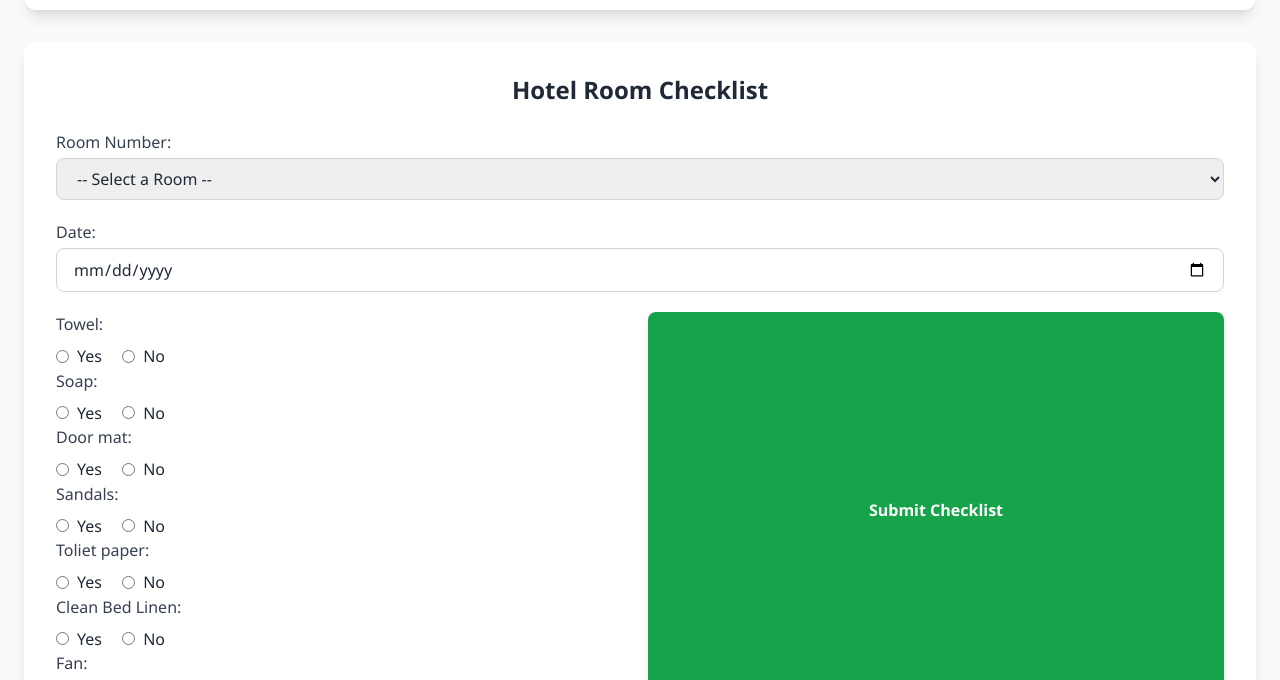
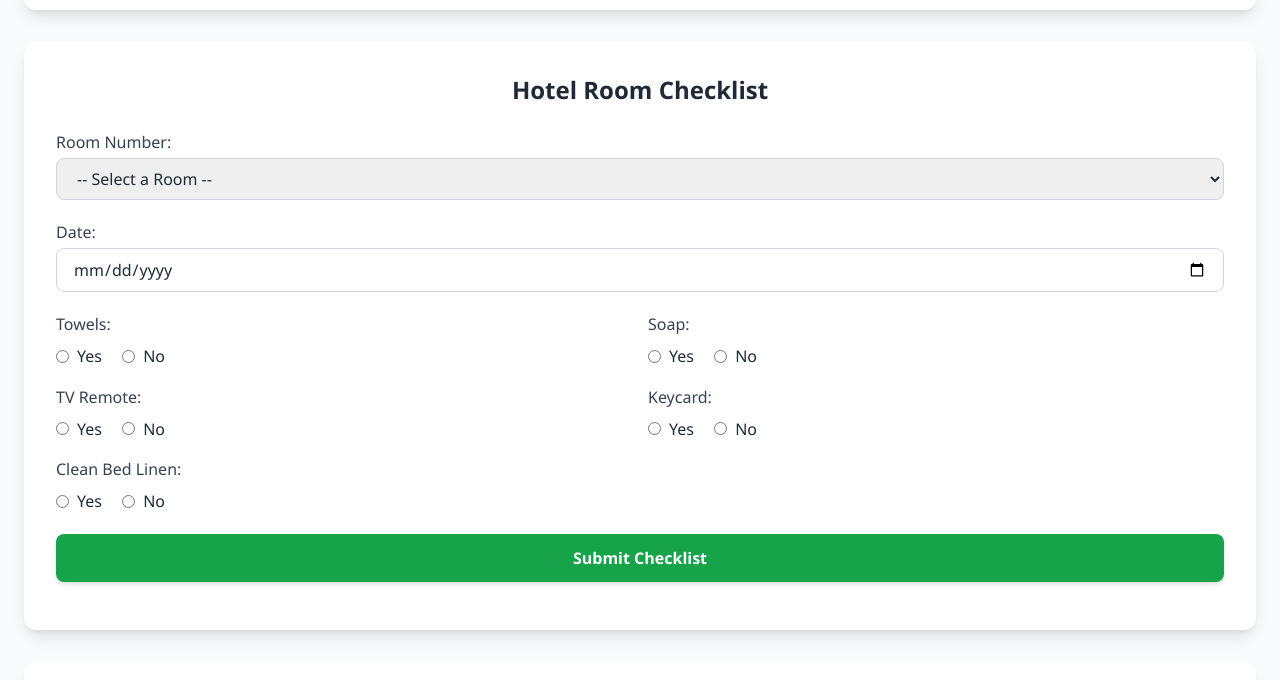
Before and after one commit to nachwerarichard/roomcheckbackend, a website: page home9.html in a window 1280 px wide. Shown: the part 110-790 px from the top of the page. Drawn offline with nearby package versions, Linux system fonts and the light colour scheme; no server answers.

Commit message:
Update home9.html

```diff
--- a/home9.html
+++ b/home9.html
@@ -212,8 +212,7 @@
               </div>
               <div class="grid grid-cols-1 sm:grid-cols-2 gap-4">
                 <div>
-                  <div>
-                <p class="font-medium text-gray-700 mb-2">Towel:</p>
+                  <p class="font-medium text-gray-700 mb-2">Towels:</p>
                   <label class="mr-4 inline-flex items-center"
                     ><input
                       type="radio"
@@ -235,7 +234,6 @@
                     No</label
                   >
                 </div>
-
                 <div>
                   <p class="font-medium text-gray-700 mb-2">Soap:</p>
                   <label class="mr-4 inline-flex items-center"
@@ -259,9 +257,8 @@
                     No</label
                   >
                 </div>
-
                 <div>
-                <p class="font-medium text-gray-700 mb-2">Door mat:</p>
+                  <p class="font-medium text-gray-700 mb-2">TV Remote:</p>
                   <label class="mr-4 inline-flex items-center"
                     ><input
                       type="radio"
@@ -283,9 +280,8 @@
                     No</label
                   >
                 </div>
-
                 <div>
-                <p class="font-medium text-gray-700 mb-2">Sandals:</p>
+                  <p class="font-medium text-gray-700 mb-2">Keycard:</p>
                   <label class="mr-4 inline-flex items-center"
                     ><input
                       type="radio"
@@ -307,59 +303,10 @@
                     No</label
                   >
                 </div>
-
-              <div>
-                <p class="font-medium text-gray-700 mb-2">Toliet paper:</p>
-                <label class="mr-4 inline-flex items-center"
-                  ><input
-                    type="radio"
-                    name="keycard"
-                    value="yes"
-                    required
-                    class="mr-2 text-blue-600 focus:ring-blue-500"
-                  />
-                  Yes</label
-                >
-                <label class="inline-flex items-center"
-                  ><input
-                    type="radio"
-                    name="keycard"
-                    value="no"
-                    required
-                    class="mr-2 text-blue-600 focus:ring-blue-500"
-                  />
-                  No</label
-                >
-              </div>
-
                 <div class="sm:col-span-2">
                   <p class="font-medium text-gray-700 mb-2">
                     Clean Bed Linen:
                   </p>
-                <label class="mr-4 inline-flex items-center"
-                  ><input
-                    type="radio"
-                    name="bed_linen"
-                    value="yes"
-                    required
-                    class="mr-2 text-blue-600 focus:ring-blue-500"
-                  />
-                  Yes</label
-                >
-                <label class="inline-flex items-center"
-                  ><input
-                    type="radio"
-                    name="bed_linen"
-                    value="no"
-                    required
-                    class="mr-2 text-blue-600 focus:ring-blue-500"
-                  />
-                  No</label
-                >
-              </div>
-
-              <div>
-                <p class="font-medium text-gray-700 mb-2">Fan:</p>
                   <label class="mr-4 inline-flex items-center"
                     ><input
                       type="radio"
```
Lines whose indentation alone changed are shown as unchanged.
